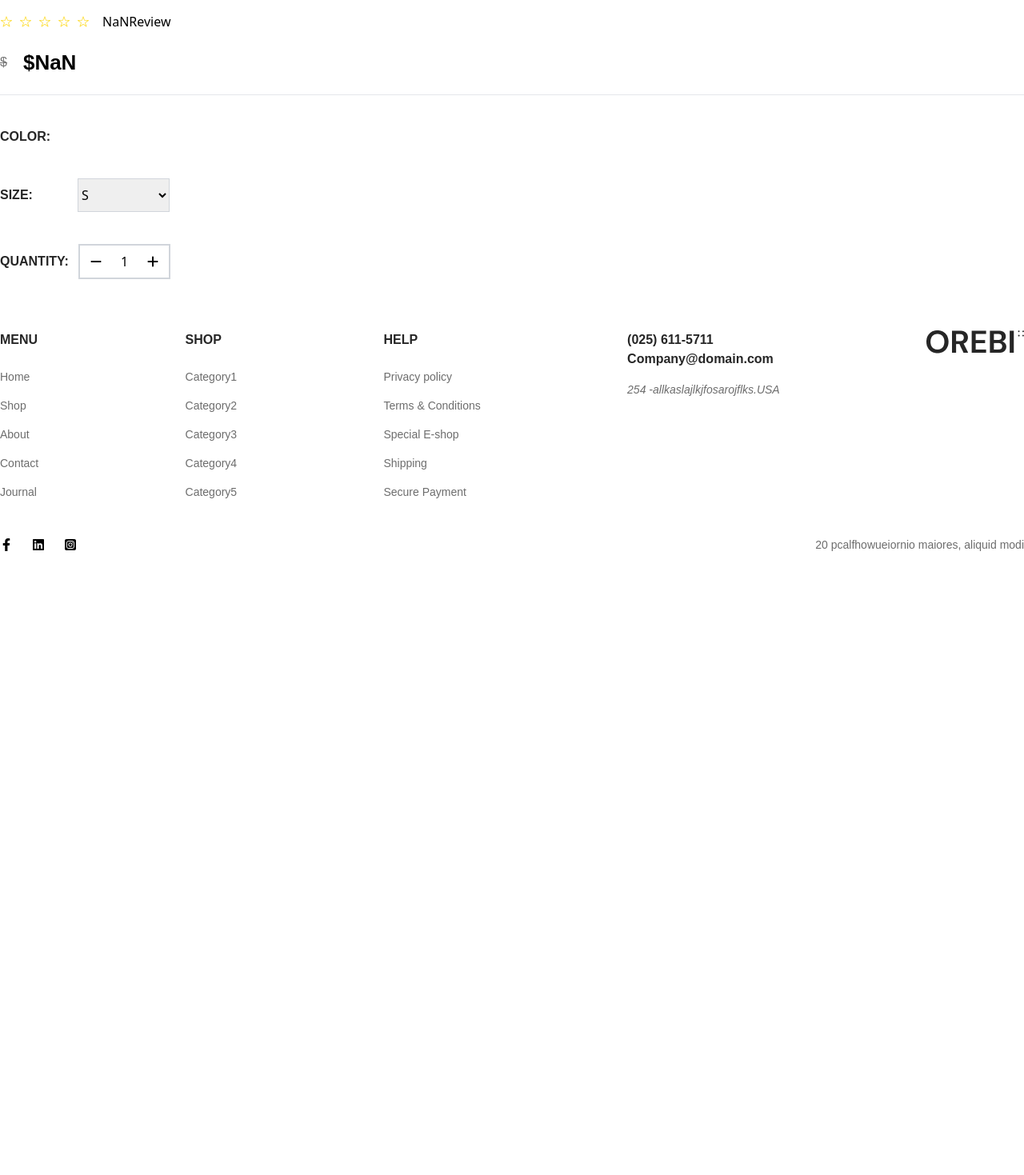
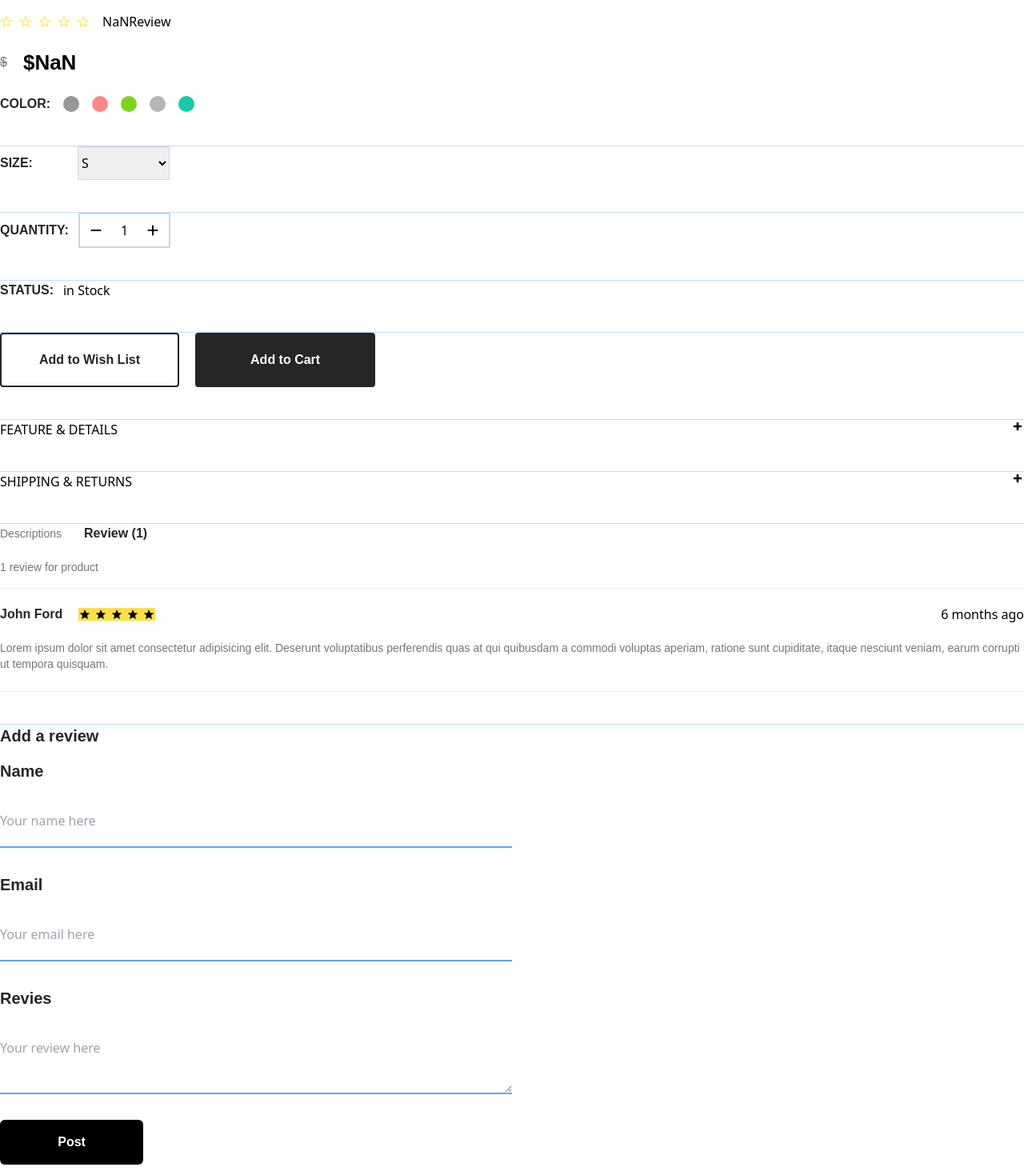
Before and after one commit to seydurrahman/FDR-2303-e-commerce, a React (Vite) app: page /product-details/1 in a window 1280 px wide. Shown: the part 361-1830 px from the top of the page at 80% size. Before the commit the page ends 1090 px from the top, so only its background shows below. Built offline with nearby package versions, Linux system fonts and the light colour scheme; no server answers.

Commit message:
review done

```diff
--- /dev/null
+++ b/src/Component/CommonComponent/ProductDetailing/ProductDetailing.jsx
@@ -0,0 +1,25 @@
+import React, { useState } from 'react'
+import { TiMinus, TiPlus } from "react-icons/ti";
+
+const ProductDetailing = ({title}) => {
+  const [dropDown, setdropDown]=useState(false)
+  const handleDropDown =()=>{
+    setdropDown(!dropDown)
+  }
+  return (
+    <div>
+        <div>
+            <div className='flex justify-between cursor-pointer' onClick={handleDropDown}>
+                <h1>{title ? title : "Heading missing"}</h1>
+                <span>{dropDown ? <TiMinus/> :<TiPlus/> }</span>
+            </div>
+            {dropDown && (<div>
+                <p>Lorem ipsum dolor, sit amet consectetur adipisicing elit. Ipsam esse accusantium molestiae reprehenderit, deleniti cumque, doloremque harum, fugit aperiam laborum rerum deserunt ab quae quibusdam? Minus eligendi voluptates sed porro!</p>
+            </div>)}
+
+        </div>
+    </div>
+  )
+}
+
+export default ProductDetailing
--- /dev/null
+++ b/src/Component/CommonComponent/ProductDetailing/Review.jsx
@@ -0,0 +1,71 @@
+import React from 'react'
+import { IoMdStar } from 'react-icons/io'
+const Review = () => {
+  return (
+    <>
+    <div className='flex flex-col gap-y-5'>
+        <div className='flex items-center gap-x-7'>
+            <h1 className='font-normal font-DMsans text-sm text-secondary_font_color'>Descriptions</h1>
+            <h2 className='font-bold font-DMsans text-md text-main_font_color'>Review (1)</h2>
+        </div>
+
+        <div>
+            <p className='font-normal font-DMsans text-sm text-secondary_font_color'>1 review for product</p>
+            <hr className='mt-4 opacity-75'/>
+        </div>
+
+        <div className=''>
+        <div className='flex items-center justify-between'>
+            <div className=' flex items-center gap-x-5'>
+            <h1 className='font-bold font-DMsans text-md text-main_font_color'>John Ford</h1>
+            <div className='flex items-center gap-x-1 bg-yellow-300'>
+                <span><IoMdStar/></span>
+                <span><IoMdStar/></span>
+                <span><IoMdStar/></span>
+                <span><IoMdStar/></span>
+                <span><IoMdStar/></span>
+            </div>
+            </div>
+            <div>
+                <p>6 months ago</p>
+            </div>
+        </div>
+
+        <div className='mt-5'>
+            <p className='font-normal font-DMsans text-sm text-secondary_font_color'>Lorem ipsum dolor sit amet consectetur adipisicing elit. Deserunt voluptatibus perferendis quas at qui quibusdam a commodi voluptas aperiam, ratione sunt cupiditate, itaque nesciunt veniam, earum corrupti ut tempora quisquam.</p>
+        </div>
+        <hr className='mt-6 opacity-75'/>
+        </div>
+    </div>
+
+    {/* post review */}
+    <div>
+        <form action="#" onSubmit={(e)=>e.preventDefault()}>
+            <h1 className='font-bold font-DMsans text-xl text-main_font_color mb-4'>Add a review</h1>
+
+            <div className='flex flex-col gap-y-8'>
+
+            <div className='flex flex-col'>
+                <label htmlFor="name" className='font-bold font-DMsans text-xl text-main_font_color mb-4'>Name</label>
+                <input type="text" id='name' name='name' placeholder='Your name here' className='w-1/2 border-b-2 border-b-blue-400 py-5'/>
+            </div>
+
+            <div className='flex flex-col'>
+                <label htmlFor="email" className='font-bold font-DMsans text-xl text-main_font_color mb-4'>Email</label>
+                <input type="email" id='email' name='email' placeholder='Your email here' className='w-1/2 border-b-2 border-b-blue-400 py-5'/>
+            </div>
+
+            <div className='flex flex-col'>
+                <label htmlFor="reviw" className='font-bold font-DMsans text-xl text-main_font_color mb-4'>Revies</label>
+                <textarea className='w-1/2 border-b-2 border-b-blue-400 py-5' id='reviw' name='reviw' placeholder='Your review here'/>
+            </div>
+            <button className='px-14 py-4 bg-black w-[14%] text-main_bg_color font-DMsans font-bold rounded-md'>Post</button>
+            </div>
+
+        </form>
+    </div>
+    </>
+  )
+}
+
+export default Review
--- a/src/Component/ProductDetailsComponent/ProductInfo.jsx
+++ b/src/Component/ProductDetailsComponent/ProductInfo.jsx
@@ -1,7 +1,11 @@
-import React from 'react'
+import React, { useState } from 'react'
 import { FaMinus, FaPlus } from "react-icons/fa6";
+import Button from '../CommonComponent/Button';
+import Flex from "../CommonComponent/Flex"
+import ProductDetailing from '../CommonComponent/ProductDetailing/ProductDetailing';
+import Review from '../CommonComponent/ProductDetailing/Review';
+const ProductInfo = ({productStock}) => {
 
-const ProductInfo = () => {
   const colorItem =[
     {id:1, colorCode:"#979797"},
     {id:2, colorCode:"#ff8686"},
@@ -10,20 +14,23 @@ const ProductInfo = () => {
     {id:5, colorCode:"#15cba5"},
 
   ]
+
   return (
-    <div className='mt-5 flex flex-col gap-y-10'>
-        <hr/>
+    <div className='mt-5 flex flex-col gap-y-10 divide-y divide-blue-200'>
+
         <div>
-            <div className='flex items-center gap-x-8'>
+            <div className='flex items-center gap-x-4'>
                 <h1 className='text-[16px] font-DMsans font-bold text-main_font_color'>
 
                 COLOR:
                 </h1>
                   {colorItem?.map((color)=>(
-                <div className={`w-[20px] h-[20px] rounded-full`}></div>
+                <div className={`w-[20px] h-[20px] rounded-full hover:scale-150 transform-gpu cursor-pointer`} style={{background:color.colorCode}}></div>
                   ))}
             </div>
         </div>
+
+        {/* Size component */}
        <div>
             <div className='flex items-center gap-x-14'>
                 <h1 className='text-[16px] font-DMsans font-bold text-main_font_color'>
@@ -37,6 +44,8 @@ const ProductInfo = () => {
                 </select>
             </div>
        </div>
+
+       {/* Size Component */}
 
        {/* Quantity component */}
        <div>
@@ -54,6 +63,42 @@ const ProductInfo = () => {
 
       {/* Quantity component */}
 
+      {/* Status component */}
+       <div>
+            <div className='flex items-center gap-x-3'>
+                <h1 className='text-[16px] font-DMsans font-bold text-main_font_color'>
+                STATUS:
+                </h1>
+              <div>
+                <p>{productStock} in Stock</p>
+              </div>
+            </div>
+       </div>
+
+      {/* Status component */}
+
+      {/* Wishlist and add to cart component */}
+      <Flex className={"gap-x-5"}>
+        <Button title={"Add to Wish List"} className={" px-[47px] py-5 border-2 border-main_font_color rounded font-DMsans text-main_font_color font-bold"}/>
+
+        <Button title={"Add to Cart"} className={" rounded border-2 border-main_font_color bg-main_font_color px-[67px] py-5 font-DMsans font-bold text-main_bg_color "}/>
+      </Flex>
+
+      {/* Wishlist and add to cart component */}
+
+      {/* Drop down component */}
+      <ProductDetailing title={"FEATURE & DETAILS"}/>
+      <ProductDetailing title={"SHIPPING & RETURNS"}/>
+      {/* Drop down component */}
+
+      {/* Review component */}
+      <Review/>
+
+      {/* Review component */}
+
+
+
+
     </div>
   )
 }
--- a/src/Pages/ProductDetails/ProductDetails.jsx
+++ b/src/Pages/ProductDetails/ProductDetails.jsx
@@ -24,8 +24,6 @@ useEffect(()=>{
 
 console.log(EachProduct);
 
-console.log((EachProduct.price)-(EachProduct.discountPercentage/100 * EachProduct.price));
-
 
   return (
     <div className=' py-16'>
@@ -49,7 +47,7 @@ console.log((EachProduct.price)-(EachProduct.discountPercentage/100 * EachProduc
         </div>
       </div>
       <div>
-        <ProductInfo/>
+        <ProductInfo productStock={EachProduct.stock}/>
       </div>
 
     </div>
```
